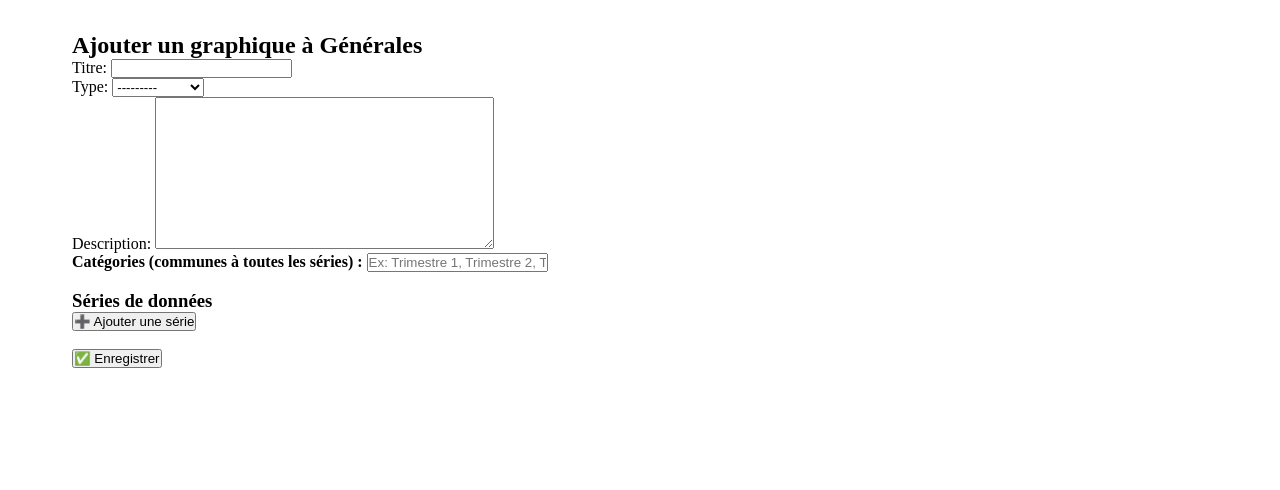
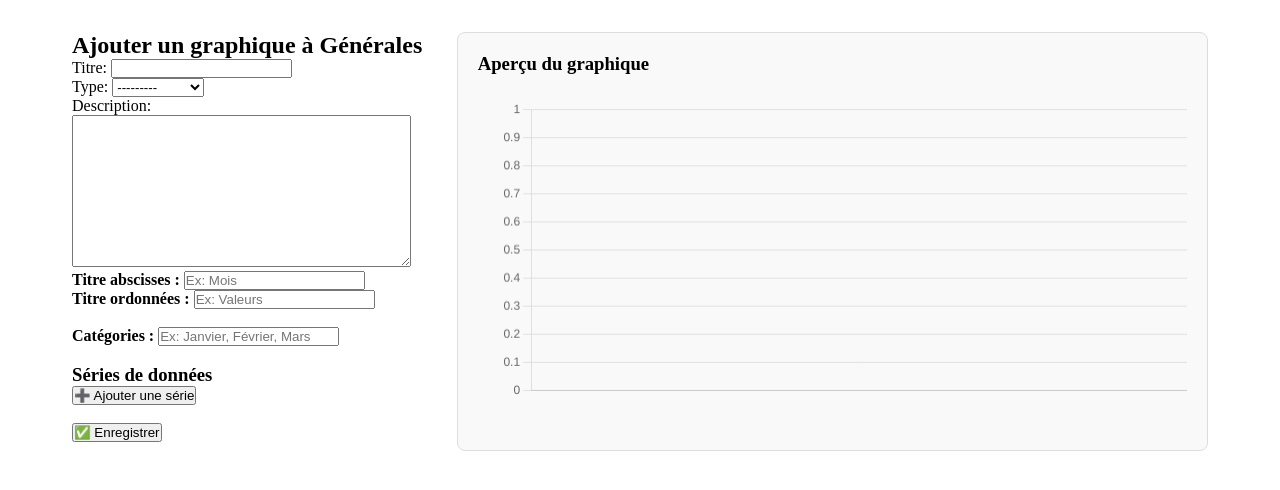
Before and after one commit to Haidara15/dashboard, a Django app: a page that uses analytics/templates/analytics/ajouter_graphique.html in a window 1280 px wide. Shown: the part 91-581 px from the top of the page. Run offline with Django 5.2, Linux system fonts and the light colour scheme; data comes from the database, SQL or seed files in the repository; both versions use the stored data as it was after the commit.

Commit message:
Visualisation en temps réel

```diff
--- a/analytics/templates/analytics/ajouter_graphique.html
+++ b/analytics/templates/analytics/ajouter_graphique.html
@@ -1,17 +1,30 @@
+
 {% extends "base.html" %}
+
+{% load static %}
+
 {% block title %}Ajouter un graphique{% endblock %}
 
 {% block content %}
+<link rel="stylesheet" href="{% static 'css/insee.css' %}">
+<!-- 💡 Wrapper en 2 colonnes -->
+<div class="graph-builder">
+    <!-- 📋 Formulaire (sidebar) -->
+    <div class="sidebar">
         <h2>Ajouter un graphique à {{ sous_thematique.nom }}</h2>
 
         <form method="post" onsubmit="prepareSeriesData(event)">
             {% csrf_token %}
             {{ graph_form.as_p }}
 
-    <!-- Champ global pour les catégories -->
-    <label><strong>Catégories (communes à toutes les séries) :</strong></label>
-    <input type="text" id="categories-global" placeholder="Ex: Trimestre 1, Trimestre 2, Trimestre 3" required>
-    <br><br>
+            <label><strong>Titre abscisses :</strong></label>
+            <input type="text" id="titre-x" placeholder="Ex: Mois"><br>
+
+            <label><strong>Titre ordonnées :</strong></label>
+            <input type="text" id="titre-y" placeholder="Ex: Valeurs"><br><br>
+
+            <label><strong>Catégories :</strong></label>
+            <input type="text" id="categories-global" placeholder="Ex: Janvier, Février, Mars" required><br><br>
 
             <h3>Séries de données</h3>
             <div id="series-container"></div>
@@ -27,36 +40,38 @@
         <template id="serie-template">
             <div class="serie-block" style="border:1px solid #ccc;padding:10px;margin:10px 0;">
                 <label>Nom :</label>
-        <input type="text" class="serie-nom" required><br>
-
-        <label>Valeurs (séparées par virgule) :</label>
-        <input type="text" class="serie-valeurs" required><br>
-
-        <button type="button" onclick="this.parentElement.remove()">❌ Supprimer cette série</button>
+                <input type="text" class="serie-nom"><br>
+                <label>Valeurs :</label>
+                <input type="text" class="serie-valeurs"><br>
+                <button type="button" onclick="this.parentElement.remove()">❌ Supprimer</button>
             </div>
         </template>
+    </div>
 
+    <!-- 📊 Aperçu du graphique -->
+    <div class="main-panel">
+        <h3 id="preview-title">Aperçu du graphique</h3>
+        <canvas id="preview-chart"></canvas>
+    </div>
+</div>
+
+<!-- Chart.js -->
+<script src="https://cdn.jsdelivr.net/npm/chart.js"></script>
+
+<!-- JS principal -->
 <script>
 document.addEventListener("DOMContentLoaded", function () {
     const typeField = document.getElementById("id_type");
     const addSerieBtn = document.getElementById("add-serie-btn");
 
-        // Fonction pour cacher/afficher le bouton selon le type de graphique
     function updateSerieButtonVisibility() {
         const currentType = typeField.value;
         const seriesCount = document.querySelectorAll('.serie-block').length;
-
-            if (currentType === "pie" && seriesCount >= 1) {
-                addSerieBtn.style.display = "none";
-            } else {
-                addSerieBtn.style.display = "inline-block";
-            }
+        addSerieBtn.style.display = (currentType === "pie" && seriesCount >= 1) ? "none" : "inline-block";
     }
 
-        // Sur changement du type
     typeField.addEventListener("change", updateSerieButtonVisibility);
 
-        // Fonction appelée depuis le bouton
     window.addSerie = function () {
         const template = document.getElementById('serie-template');
         const clone = template.content.cloneNode(true);
@@ -64,17 +79,13 @@
         updateSerieButtonVisibility();
     };
 
-        // Sur suppression d’une série
     document.addEventListener("click", function (e) {
-            if (e.target && e.target.matches("button")) {
-                if (e.target.textContent.includes("❌")) {
+        if (e.target && e.target.matches("button") && e.target.textContent.includes("❌")) {
             e.target.parentElement.remove();
             updateSerieButtonVisibility();
         }
-            }
     });
 
-        // Initialisation au chargement
     updateSerieButtonVisibility();
 });
 
@@ -105,5 +116,9 @@
 }
 </script>
 
+<script src="https://cdn.jsdelivr.net/npm/chart.js"></script>
+
+<script src="{% static 'js/graph_preview.js' %}"></script>
+
 
 {% endblock %}
--- a/static/css/insee.css
+++ b/static/css/insee.css
@@ -78,3 +78,25 @@
         grid-template-columns: 1fr;
     }
 }
+
+
+/**** Structure la page en deux partie ***/
+
+.graph-builder {
+    display: flex;
+    gap: 30px;
+    margin-top: 20px;
+}
+
+.sidebar {
+    flex: 1;
+    max-width: 400px;
+}
+
+.main-panel {
+    flex: 2;
+    padding: 20px;
+    border: 1px solid #ddd;
+    background: #f9f9f9;
+    border-radius: 8px;
+}
--- /dev/null
+++ b/static/js/graph_preview.js
@@ -0,0 +1,73 @@
+let chartInstance = null;
+
+function updateChartPreview() {
+    const chartType = document.getElementById("id_type").value;
+    const chartTitle = document.getElementById("id_titre") ? document.getElementById("id_titre").value : "Aperçu du graphique";
+    const titreX = document.getElementById("titre-x").value;
+    const titreY = document.getElementById("titre-y").value;
+    const categories = document.getElementById("categories-global").value
+        .split(',')
+        .map(c => c.trim())
+        .filter(c => c.length > 0);
+
+    const datasets = [];
+
+    const colors = ['#3e95cd', '#8e5ea2', '#3cba9f', '#e8c3b9', '#c45850'];
+
+    document.querySelectorAll('.serie-block').forEach((block, index) => {
+        const nom = block.querySelector('.serie-nom').value.trim();
+        const valeurs = block.querySelector('.serie-valeurs').value
+            .split(',')
+            .map(v => parseFloat(v.trim()));
+
+        if (nom && valeurs.length === categories.length) {
+            datasets.push({
+                label: nom,
+                data: valeurs,
+                backgroundColor: chartType === 'pie' ? colors.slice(0, valeurs.length) : colors[index % colors.length],
+                borderColor: '#333',
+                borderWidth: 1
+            });
+        }
+    });
+
+    const ctx = document.getElementById("preview-chart").getContext("2d");
+
+    if (chartInstance) chartInstance.destroy();
+
+    chartInstance = new Chart(ctx, {
+        type: chartType,
+        data: {
+            labels: categories,
+            datasets: datasets
+        },
+        options: {
+            responsive: true,
+            plugins: {
+                legend: { position: 'bottom' },
+                title: { display: true, text: chartTitle }
+            },
+            scales: chartType !== 'pie' ? {
+                x: { title: { display: true, text: titreX } },
+                y: { title: { display: true, text: titreY } }
+            } : {}
+        }
+    });
+}
+
+document.addEventListener("input", function (e) {
+    if (
+        e.target.matches("#id_type, #id_titre, #titre-x, #titre-y, #categories-global") ||
+        e.target.closest(".serie-block")
+    ) {
+        updateChartPreview();
+    }
+});
+
+document.addEventListener("click", function (e) {
+    if (e.target && (e.target.matches(".serie-valeurs") || e.target.textContent.includes("❌"))) {
+        setTimeout(updateChartPreview, 100);
+    }
+});
+
+document.addEventListener("DOMContentLoaded", updateChartPreview);
```
Also changed, not shown: db.sqlite3. Lines whose indentation alone changed are shown as unchanged.
